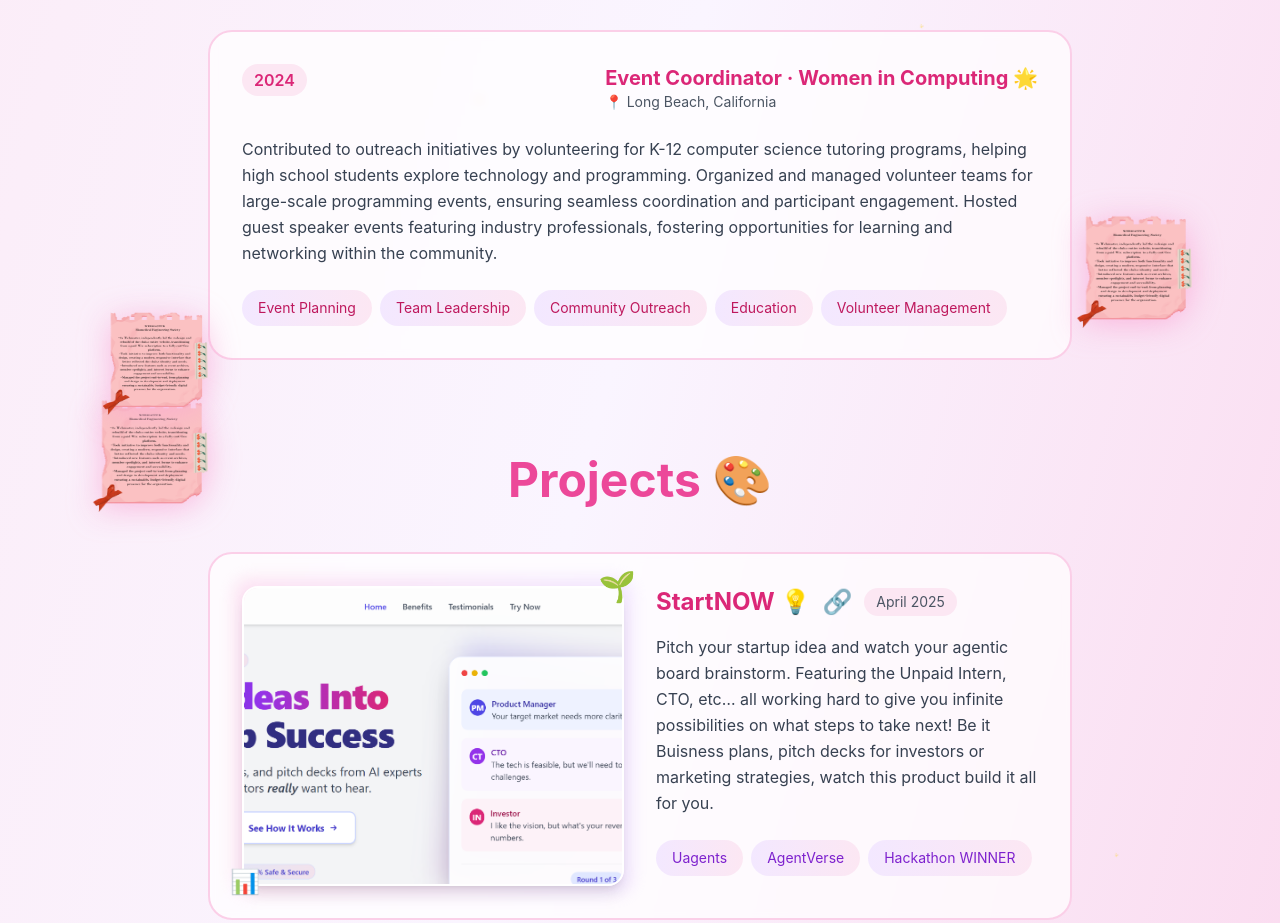
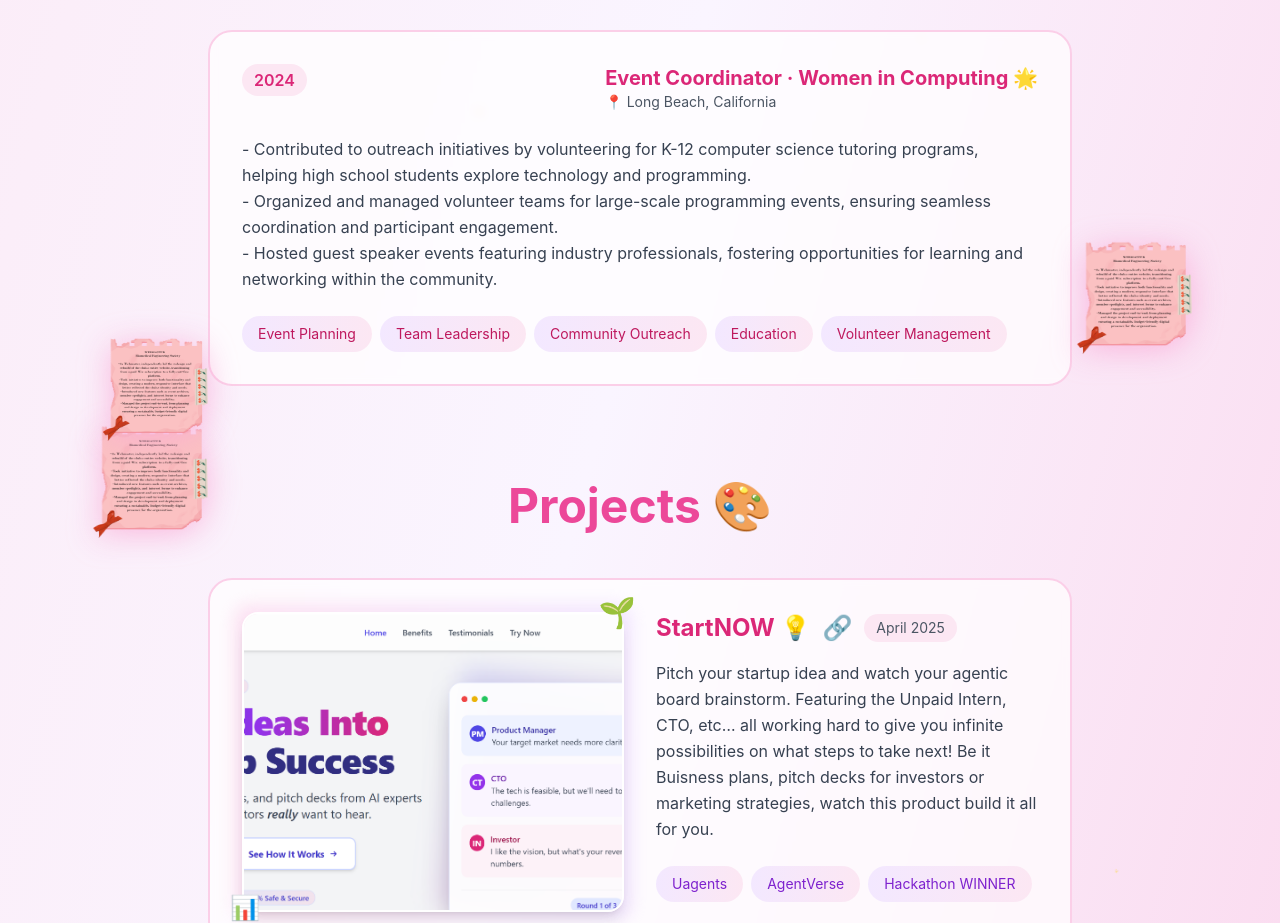
Before and after one commit to Dakshaarvind/my-portfolio, a React (Create React App) app: page / in a window 1280 px wide. Shown: the part 2180-3103 px from the top of the page. Built offline with nearby package versions, Linux system fonts and the light colour scheme.

Commit message:
wic points

```diff
--- a/src/App.js
+++ b/src/App.js
@@ -377,7 +377,11 @@ const PortfolioWebsite = () => {
                 </div>
 
                 <p className="text-gray-700 mb-6 leading-relaxed">
-                  Contributed to outreach initiatives by volunteering for K-12 computer science tutoring programs, helping high school students explore technology and programming. Organized and managed volunteer teams for large-scale programming events, ensuring seamless coordination and participant engagement. Hosted guest speaker events featuring industry professionals, fostering opportunities for learning and networking within the community.
+                  - Contributed to outreach initiatives by volunteering for K-12 computer science tutoring programs, helping high school students explore technology and programming.
+                  <br />
+                  - Organized and managed volunteer teams for large-scale programming events, ensuring seamless coordination and participant engagement.
+                  <br />
+                  - Hosted guest speaker events featuring industry professionals, fostering opportunities for learning and networking within the community.
                 </p>
 
                 <div className="flex flex-wrap gap-2">
```
